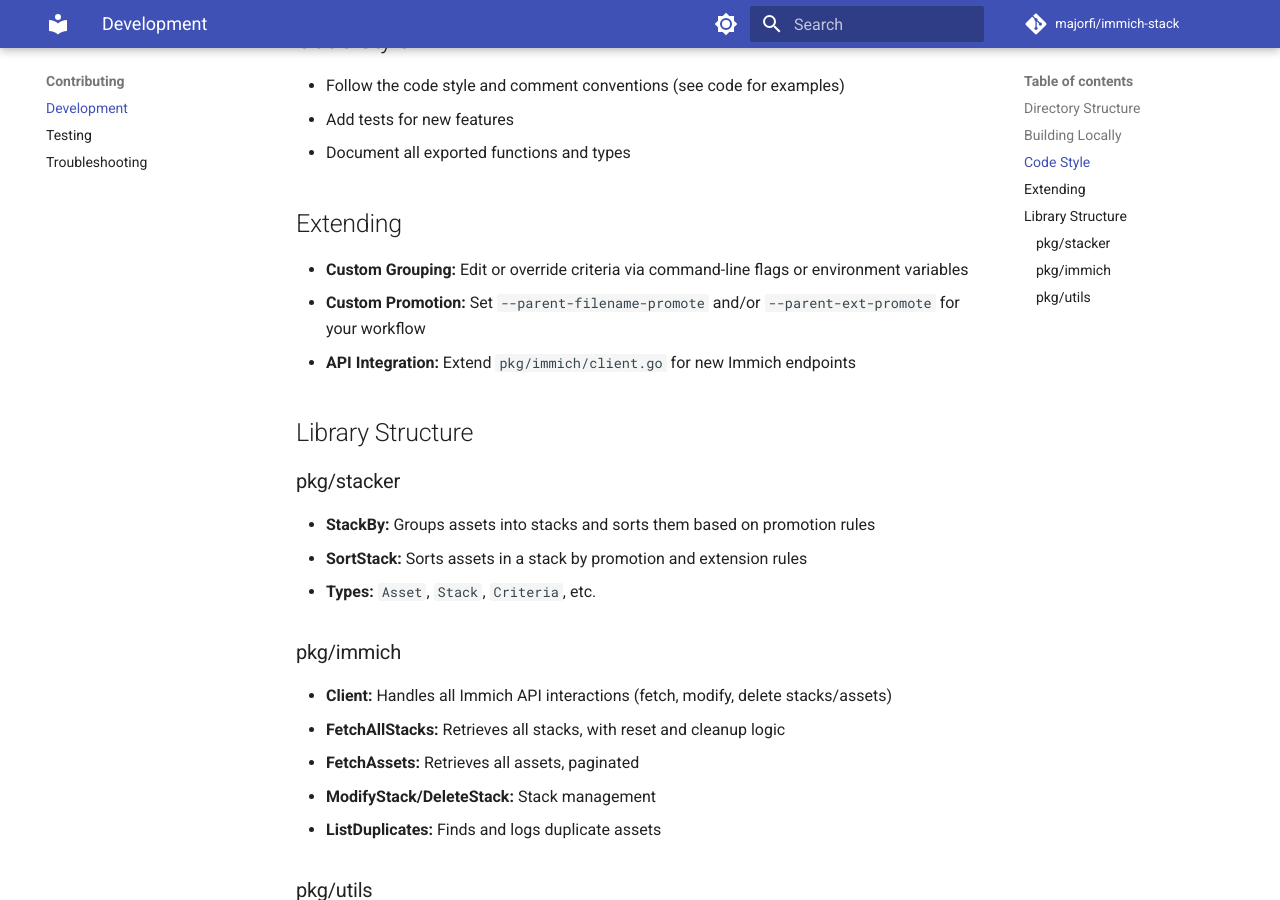
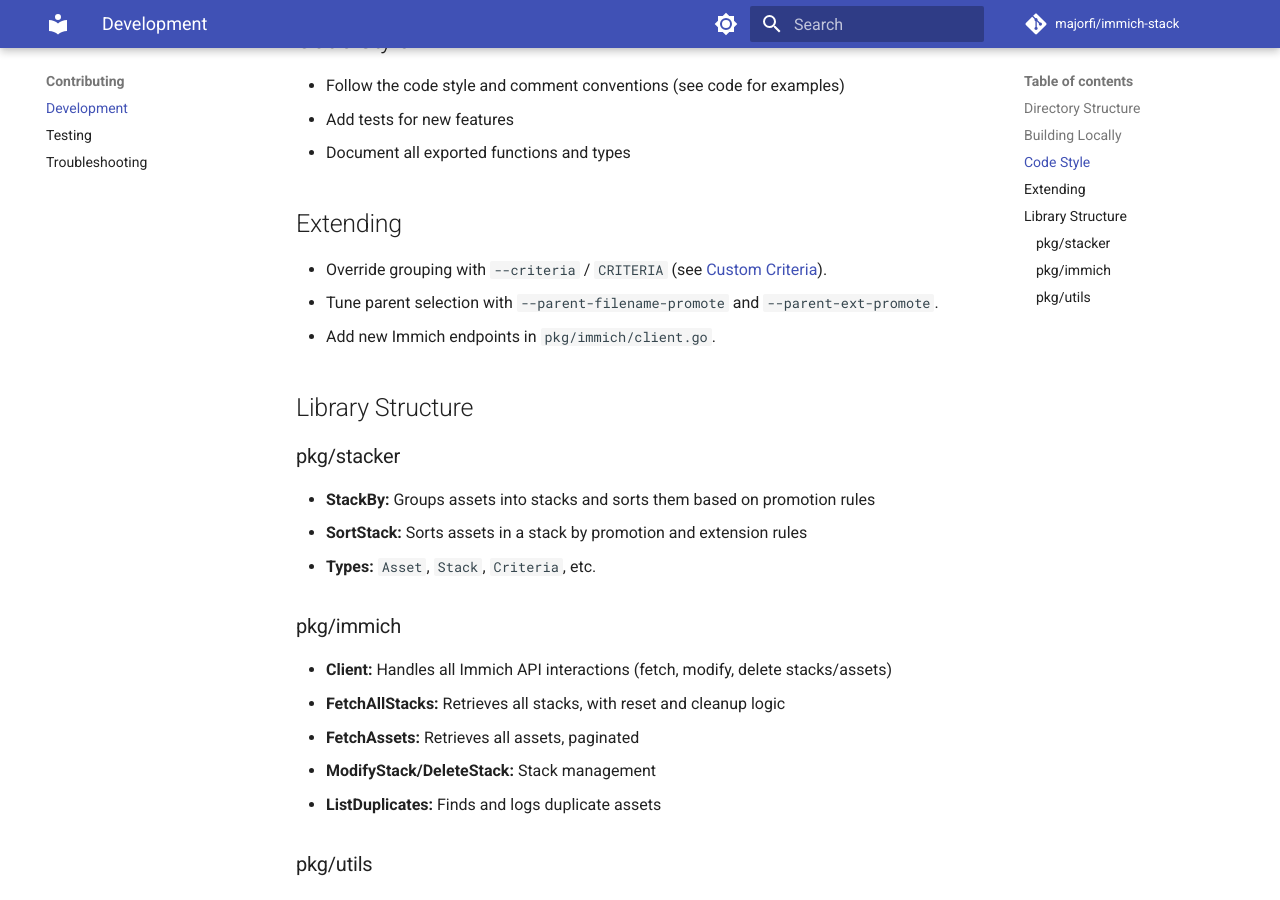
Before and after one commit to Majorfi/immich-stack, an MkDocs documentation site: the page built from docs/contributing/development.md, in a window 1280 px wide and 900 px high, scrolled down 715 px. Built offline with MkDocs 1.6.1 and Material for MkDocs 9.7.7, drawn with Linux system fonts in a browser that asks for light colours; comment, search, counter and statistics services are not loaded.

Commit message:
docs(contributing): improve development guide clarity
Remove unnecessary blank lines and standardize formatting throughout. Simplify descriptions and examples. Update extending section with specific guidance and cross-references to relevant documentation sections.

Change-Type: docs
Scope: contributing

```diff
--- a/docs/contributing/development.md
+++ b/docs/contributing/development.md
@@ -33,9 +33,9 @@ docker run -d \
 
 ## Extending
 
-- **Custom Grouping:** Edit or override criteria via command-line flags or environment variables
-- **Custom Promotion:** Set `--parent-filename-promote` and/or `--parent-ext-promote` for your workflow
-- **API Integration:** Extend `pkg/immich/client.go` for new Immich endpoints
+- Override grouping with `--criteria` / `CRITERIA` (see [Custom Criteria](../features/custom-criteria.md)).
+- Tune parent selection with `--parent-filename-promote` and `--parent-ext-promote`.
+- Add new Immich endpoints in `pkg/immich/client.go`.
 
 ## Library Structure
 
```
Also changed, not shown: docs/development.md (+3 -7 lines).
